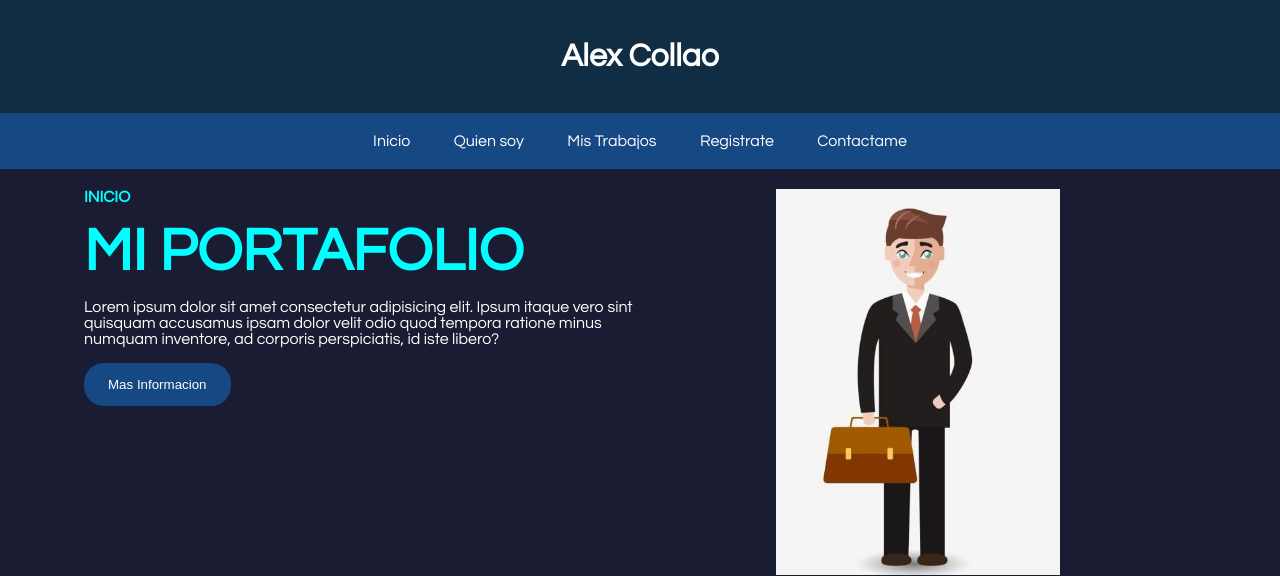
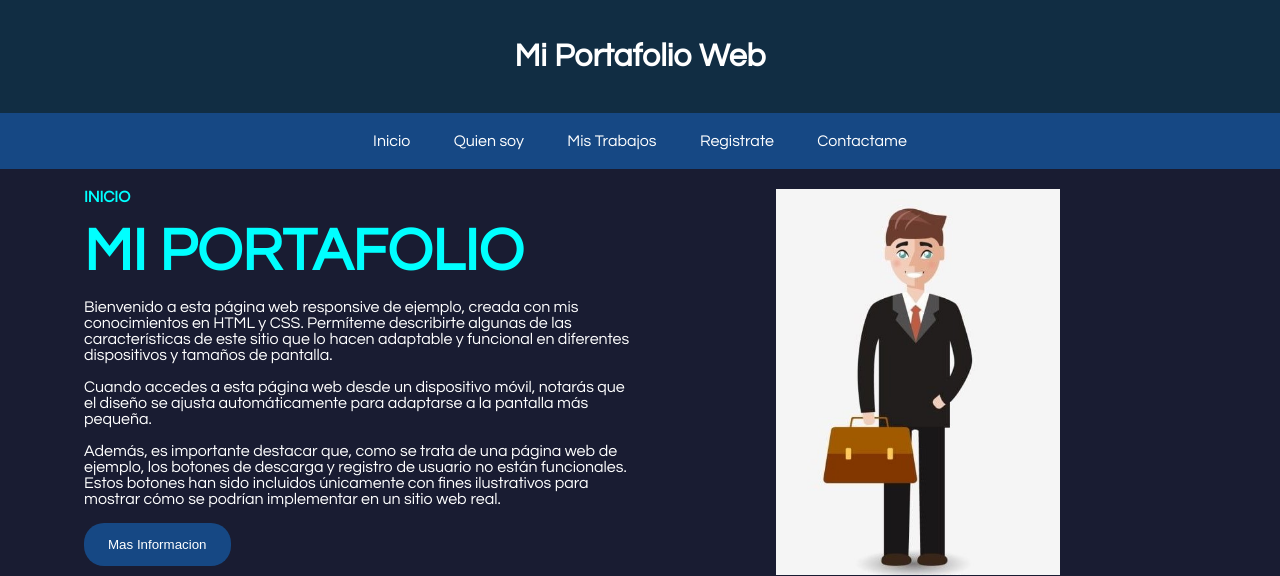
Before and after one commit to Sebasco23/miportafoliosenati, a plain HTML site: page index.html in a window 1280 px wide. Shown: the top 576 px of the page. Drawn offline with nearby package versions, Linux system fonts and the light colour scheme.

Commit message:
Update index.html

```diff
--- a/index.html
+++ b/index.html
@@ -9,7 +9,7 @@
 </head>
 <body>
 	<header>
-		<h1>Alex Collao</h1>
+		<h1>Mi Portafolio Web</h1>
 	</header>
 
 	<nav class="menu">
@@ -42,7 +42,15 @@
 
 			<br>
 			<p class="descripcion">
-				Lorem ipsum dolor sit amet consectetur adipisicing elit. Ipsum itaque vero sint quisquam accusamus ipsam dolor velit odio quod tempora ratione minus numquam inventore, ad corporis perspiciatis, id iste libero?
+				Bienvenido a esta página web responsive de ejemplo, creada con mis conocimientos en HTML y CSS. Permíteme describirte algunas de las características de este sitio que lo hacen adaptable y funcional en diferentes dispositivos y tamaños de pantalla.
+			</p>
+			<br>
+			<p class="descripcion">
+				Cuando accedes a esta página web desde un dispositivo móvil, notarás que el diseño se ajusta automáticamente para adaptarse a la pantalla más pequeña.
+			</p>
+			<br>
+			<p class="descripcion">
+				Además, es importante destacar que, como se trata de una página web de ejemplo, los botones de descarga y registro de usuario no están funcionales. Estos botones han sido incluidos únicamente con fines ilustrativos para mostrar cómo se podrían implementar en un sitio web real.
 			</p>
 
 			<br>
```
